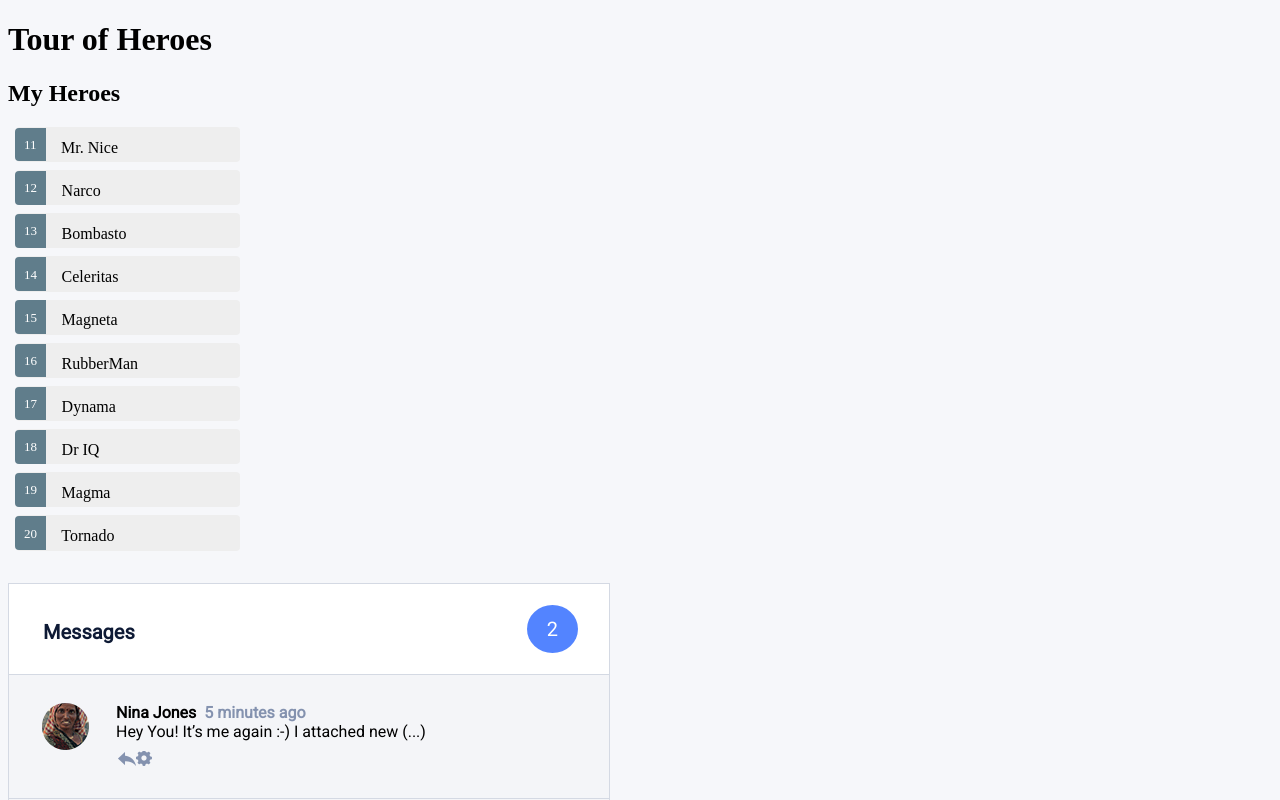
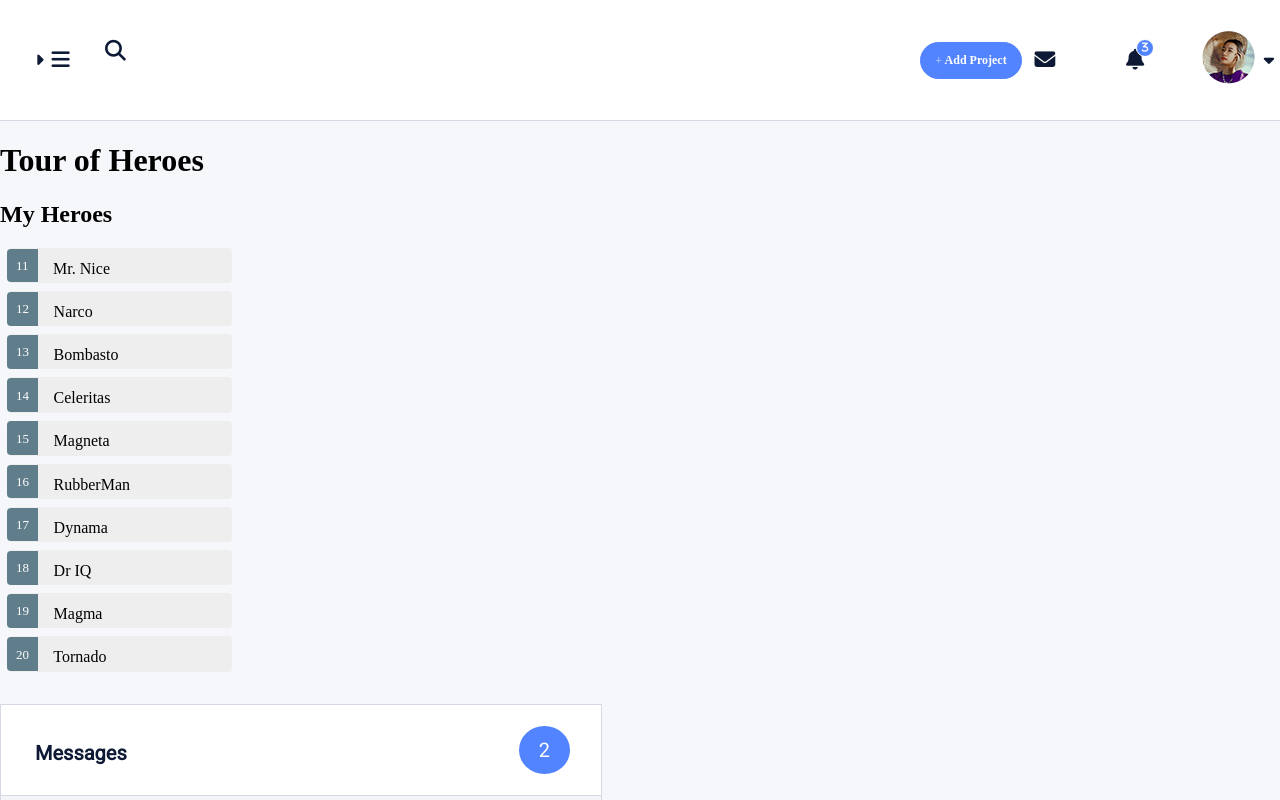
Before and after one commit to guywarburg/ui-webpage, an Angular app: page / in a window 1280 px wide. Shown: the top 800 px of the page. Built offline with nearby package versions, Linux system fonts and the light colour scheme.

Commit message:
navbar complete

```diff
--- a/package.json
+++ b/package.json
@@ -38,7 +38,10 @@
     "karma-cli": "^1.0.1",
     "karma-jasmine": "^1.0.2",
     "karma-remap-istanbul": "^0.2.1",
+    "node-sass": "^4.5.0",
     "protractor": "~4.0.13",
+    "raw-loader": "^0.5.1",
+    "sass-loader": "^6.0.3",
     "ts-node": "1.2.1",
     "tslint": "^4.3.0",
     "typescript": "~2.0.3"
--- a/src/app/app.component.html
+++ b/src/app/app.component.html
@@ -1,3 +1,4 @@
+<app-navbar></app-navbar>
 <h1>{{title}}</h1>
 <my-hero-detail [hero]="selectedHero"></my-hero-detail>
 <h2>My Heroes</h2>
--- a/src/app/app.module.ts
+++ b/src/app/app.module.ts
@@ -7,13 +7,15 @@ import { AppComponent } from './app.component';
 import { HeroDetailComponent } from './hero-detail/hero-detail.component';
 import { MessagesComponent } from './messages/messages.component';
 import { MessageTextComponent } from './message-text/message-text.component';
+import { NavbarComponent } from './navbar/navbar.component';
 
 @NgModule({
   declarations: [
     AppComponent,
     HeroDetailComponent,
     MessagesComponent,
-    MessageTextComponent
+    MessageTextComponent,
+    NavbarComponent
   ],
   imports: [
     BrowserModule,
--- /dev/null
+++ b/src/app/navbar/navbar.component.css
@@ -0,0 +1,155 @@
+/* Atomic classes */
+.f-s-caret {
+    font-size: 0.8em;
+}
+
+/* General Styles */
+nav {
+    background-color: #fff;
+    border-bottom: 1px solid #d4d9e3;
+    height: 120px;
+    font-size: 1.3em;
+}
+
+nav ul {
+    list-style-type: none;
+    padding: 0;
+}
+
+nav a {
+    text-decoration: none;
+    text-align: center;
+    padding: 10px;
+    display: block;
+    transition: all 0.3s ease; /* Add transition for hover effects */
+    color: #0e1a35;
+}
+
+nav a:hover {
+    color: #8492af;
+}
+
+/* Hamburger menu */
+.menu {
+    margin-left: 20px;
+    min-width: 45px;
+}
+
+.menu .caret {
+    margin-right: 8px;
+    position: relative;
+    top: -1px;
+}
+
+.caret-blue {
+    color: #5384ff;
+}
+
+/* Search menu */
+.search-label {
+    font-family: FontAwesome;
+    color: #0e1a35;
+    font-size: 1em;
+}
+#search {
+    width: 0;
+    -webkit-transition: width 0.4s ease-in-out;
+    transition: width 0.4s ease-in-out;
+    border: none;
+    margin-top: 10px;
+    padding: 10px;
+    margin-top: -2px;
+    margin-left: 5px;
+}
+
+#search:focus {
+    width: 60%;
+    border-bottom: 1px solid #8492af;
+    border-radius: 5px;
+}
+/*** Right Aligned Menu ***/
+
+/* General */
+nav ul.navbar-right li {
+    display: block;
+}
+
+/* Add-Project button */
+.add-project {
+    background-color: #5384ff;
+    border: #5384ff 1px solid;
+    padding: 5px 15px;
+    border-radius: 20px;
+    color: #fff !important;
+    font-weight: bold;
+    width: 80px;
+    font-size: 12px;
+    margin: 0 auto;
+}
+
+.add-project:hover {
+    background-color: #fff;
+    color: #5384ff !important;
+}
+
+.add-project span {
+    color: #aac2ff;
+}
+
+/* Notification icon and badge */
+
+.badge {
+   position:relative;
+}
+.badge[data-badge]:after {
+   content:attr(data-badge);
+   position:absolute;
+   top:-10px;
+   right:-10px;
+   font-size:.5em;
+   background:#5384ff;
+   color:white;
+   width:16px;
+   height:16px;
+   text-align:center;
+   line-height:16px;
+   border-radius:50%;
+   border: 1px solid #fff;
+}
+
+/* User image and icon */
+.user {
+    min-width: 75px;
+}
+
+.user i {
+    margin-left: 7px;
+    position: relative;
+    top: -20px;
+}
+
+/* Flex Styles */
+nav ul.navbar-right {
+    flex: 1 1 0;
+    justify-content: flex-end;
+    align-items: center;
+}
+@media screen and (min-width: 768px){
+    nav {
+        display: flex;
+        justify-content: space-between;
+        align-items: center;
+    }
+    nav ul {
+        display: flex;
+    }
+
+    nav li {
+        flex: 1 1 0;
+        margin-right: 20px;
+    }
+
+    nav ul.navbar-right li {
+        max-width: 70px;
+    }
+}
--- /dev/null
+++ b/src/app/navbar/navbar.component.html
@@ -0,0 +1,17 @@
+<nav>
+  <!-- Align left -->
+  <ul>
+    <li><a href="#" class="menu"><i class="fa fa-caret-right f-s-caret caret" aria-hidden="true"></i><i class="fa fa-bars" aria-hidden="true"></i></a></li>
+    <li>
+        <label class="search-label" for="search">&#xf002;</label>
+        <input id="search" name="search" type="text" placeholder="Search">
+    </li>
+  </ul>
+  <!-- Align right -->
+  <ul class="navbar-right">
+    <li><a href="#" class="add-project"><span>+</span> Add Project</a></li>
+    <li><a href="#" class="messages"><i class="fa fa-envelope" aria-hidden="true"></i></a></li>
+    <li><a href="#" class="notifications"><i class="fa fa-bell badge" data-badge="3" aria-hidden="true"></i></a></li>
+    <li><a href="#" class="user"><img src="../../assets/images/whoami.png" alt="user info"><i class="fa fa-caret-down f-s-caret" aria-hidden="true"></i></a></li>
+  </ul>
+</nav>
--- /dev/null
+++ b/src/app/navbar/navbar.component.ts
@@ -0,0 +1,15 @@
+import { Component, OnInit } from '@angular/core';
+
+@Component({
+  selector: 'app-navbar',
+  templateUrl: './navbar.component.html',
+  styleUrls: ['./navbar.component.css']
+})
+export class NavbarComponent implements OnInit {
+
+  constructor() { }
+
+  ngOnInit() {
+  }
+
+}
--- a/src/index.html
+++ b/src/index.html
@@ -4,7 +4,7 @@
   <meta charset="utf-8">
   <title>UI</title>
   <base href="/">
-
+  <script src="https://use.fontawesome.com/7eaef7b521.js"></script>
   <meta name="viewport" content="width=device-width, initial-scale=1">
   <link rel="icon" type="image/x-icon" href="favicon.ico">
 </head>
--- a/src/styles.css
+++ b/src/styles.css
@@ -1,4 +1,11 @@
 /* You can add global styles to this file, and also import other style files */
 body {
     background-color: #f6f7fa;
+    margin: 0;
 }
+
+.remove-text {
+    text-indent: -10000px;
+}
+
+/************ Import fints here!! ***/
```
Also changed, not shown: 2 other files (tests, documents, lock files or other folders).
